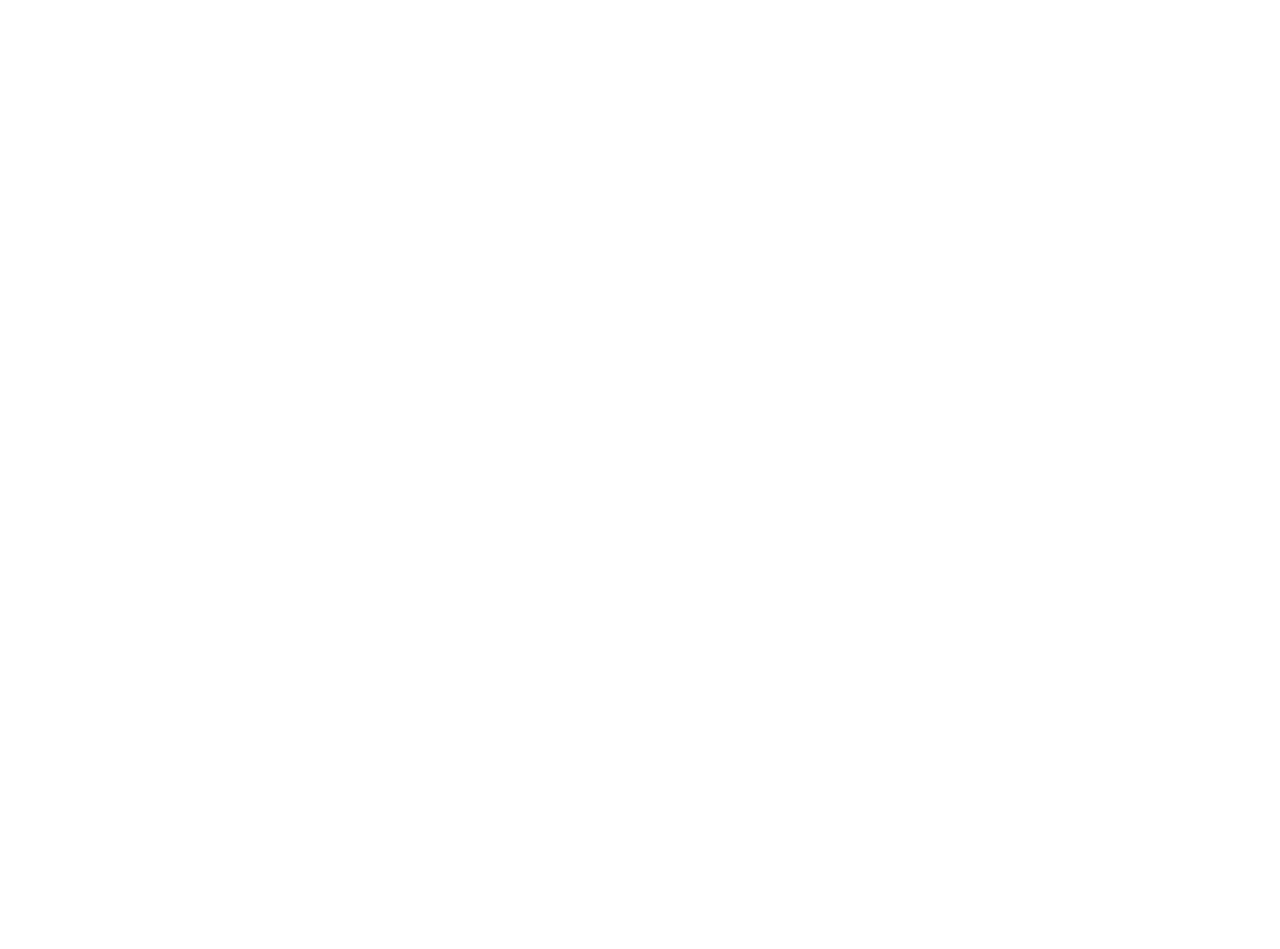
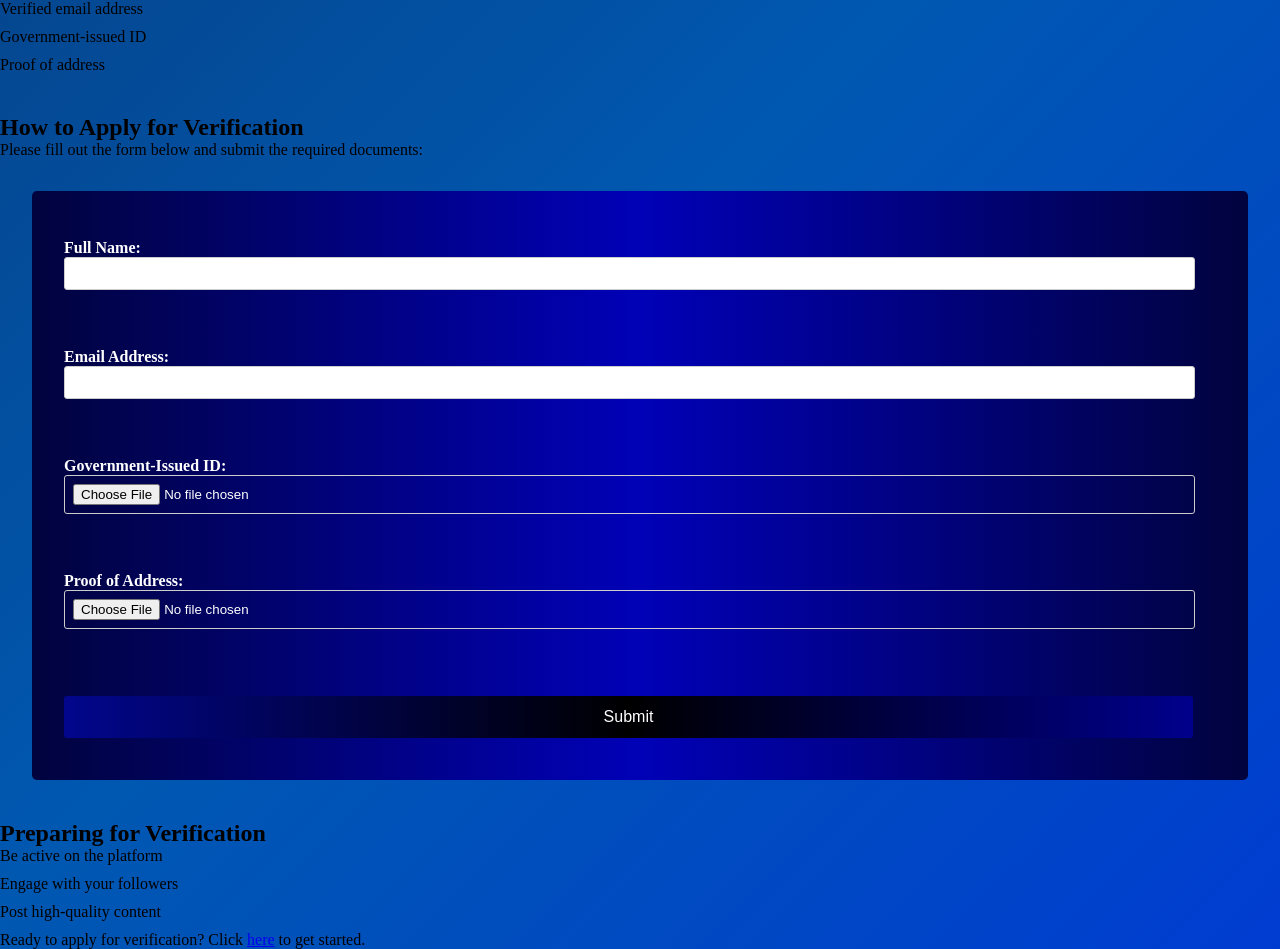
Before and after one commit to itss0urav/Anywhere-frontend, a React (Vite) app: page /Requirements in a window 1280 px wide. Before the commit this address had no page. Shown: the part 178-1127 px from the top of the page. Before the commit the page ends 800 px from the top, so only its background shows below. Built offline with nearby package versions, Linux system fonts and the light colour scheme; a web font is replaced by a local one.

Commit message:
added a requirement page component but not finished

```diff
--- a/src/App.jsx
+++ b/src/App.jsx
@@ -16,6 +16,7 @@ import Cmt from "./components/Comment/cmt";
 import ReportPost from "./components/Report/ReportPost";
 import Verified from "./components/Verified/Verified";
 import Poll from "./components/Poll/Poll";
+import Requirements from "./components/Pages/Requirements/Requirements";
 const queryClient = new QueryClient();
 function App() {
   return (
@@ -32,6 +33,7 @@ function App() {
               <Route path="/cmt" element={<Cmt />} />
               <Route path="/ReportPost" element={<ReportPost />} />
               <Route path="/Poll" element={<Poll />} />
+              <Route path="/Requirements" element={<Requirements />} />
             </Route>
             <Route path="logIn" element={<Login />} />
             <Route path="signUp" element={<SignUp />} />
--- /dev/null
+++ b/src/components/Pages/Requirements/Requirements.jsx
@@ -0,0 +1,49 @@
+import React from 'react';
+const VerificationPage = () => {
+  return (
+    <div>
+      <h1>Verification Requirements</h1>
+      <ul>
+        <li>At least 15,000 Upvotes in total</li>
+        <li>Public figure or celebrity status</li>
+        <li>Verified email address</li>
+        <li>Government-issued ID</li>
+        <li>Proof of address</li>
+      </ul>
+      <h2>How to Apply for Verification</h2>
+      <p>Please fill out the form below and submit the required documents:</p>
+      <form>
+        <label>
+          Full Name:
+          <input type="text" name="name" required />
+        </label>
+        <br />
+        <label>
+          Email Address:
+          <input type="email" name="email" required />
+        </label>
+        <br />
+        <label>
+          Government-Issued ID:
+          <input type="file" name="id" accept="image/*,.pdf" required />
+        </label>
+        <br />
+        <label>
+          Proof of Address:
+          <input type="file" name="address" accept="image/*,.pdf" required />
+        </label>
+        <br />
+        <button type="submit">Submit</button>
+      </form>
+      <h2>Preparing for Verification</h2>
+      <ul>
+        <li>Be active on the platform</li>
+        <li>Engage with your followers</li>
+        <li>Post high-quality content</li>
+      </ul>
+      <p>Ready to apply for verification? Click <a href="/verification">here</a> to get started.</p>
+    </div>
+  );
+};
+
+export default VerificationPage;
--- a/src/components/Pages/User/User.jsx
+++ b/src/components/Pages/User/User.jsx
@@ -1,16 +1,13 @@
 import React from "react";
 import styles from "./User.module.css";
-import Vote from "../../Vote/Vote";
 import { useContext } from "react";
 import { UserContext } from "./../../../context/UserContext";
 import { Link } from "react-router-dom";
-import AboutUs from "./../AboutUs/AboutUs";
-import FeedbackForm from "./../FeedbackForm/FeedbackForm";
-
 const UserProfile = ({ totalPosts, voteCount, timeOfAccountCreation }) => {
   const { user } = useContext(UserContext);
   return (
     <div className={styles.wrappper}>
+
       <div className={styles.innerWrappper}>
         <h3 className="user-profile-title">User Profile</h3>
         <p className="user-profile-name">Name: {user}</p>
--- a/src/components/Post/Post.jsx
+++ b/src/components/Post/Post.jsx
@@ -17,7 +17,7 @@ const Post = ({ imgUrl, title, description, userid, postId, vote, link }) => {
   const { userId } = useContext(UserContext);
   return (
     <div className={styles.postWrap}>
-      <Vote vote={vote}/>
+      <Vote vote={vote} />
 
       <div className={styles.wrap}>
         <div className={styles.userNAme}>
@@ -26,7 +26,9 @@ const Post = ({ imgUrl, title, description, userid, postId, vote, link }) => {
         <p className={styles.title}>{title}</p>
         <div className={styles.imageWrap}>
           <img src={imgUrl} alt="computer" />
-          <a href={link}>{link}</a>
+          <div className={styles.linkGap}>
+            <a href={link}>{link}</a>
+          </div>
         </div>
         <p className={styles.desc}>{description}</p>
         <div className={styles.feedBacks}>
--- a/src/components/Post/Post.module.css
+++ b/src/components/Post/Post.module.css
@@ -8,7 +8,6 @@
   text-align: start;
   background-color: #ffff;
   border-radius: 10px;
-
 }
 .imageWrap {
   height: 65%;
@@ -18,6 +17,9 @@
   height: 100%;
   width: 100%;
   object-fit: cover;
+}
+.linkGap{
+  margin-top:1rem
 }
 .userNAme {
   width: 100%;
@@ -71,21 +73,20 @@
   margin-top: 20px;
   margin-left: 70px;
   margin-bottom: 30px;
-
 }
-.reports{
+.reports {
   margin-left: 30px;
   font-size: 15px;
   text-decoration: none;
 }
 
 .desc {
+  padding-top: 2rem;
   padding-left: 36px;
   padding-right: 36px;
 }
 
-.deleteButtonWrap{
+.deleteButtonWrap {
   margin-left: 2.2rem;
   color: rgb(78, 27, 160);
-
 }
```
